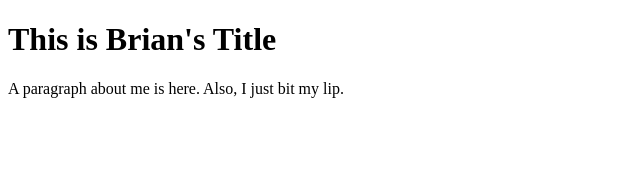
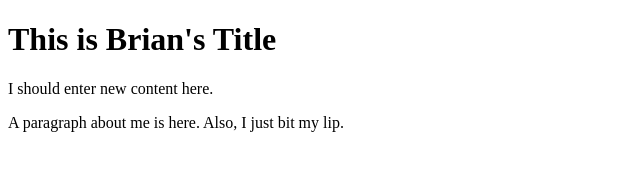
Before and after one commit to Brian-Winter/TeamGitHub, a plain HTML site: page index.html in a window 1280 px wide. Shown: the whole page, without its empty margins (0-640 px from the left). Drawn offline with Linux system fonts and the light colour scheme.

Commit message:
brians second

```diff
--- a/index.html
+++ b/index.html
@@ -6,7 +6,17 @@
     <title>Document</title>
 </head>
 <body>
+
+
+
+
+
+
+
+
+
     <h1>This is Brian's Title</h1>
+    <p> I should enter new content here.</p>
     <p> A paragraph about me is here. Also, I just bit my lip.</p>
 </body>
 </html>
```
